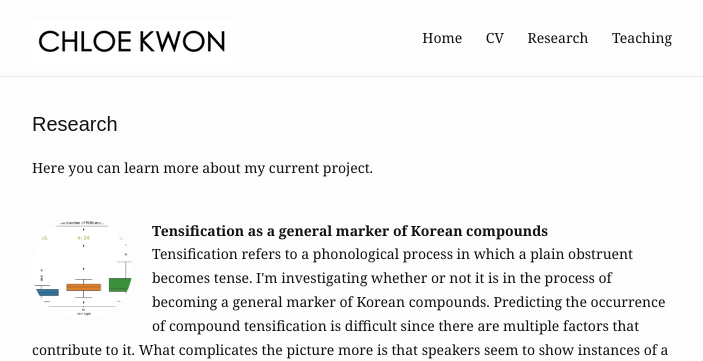
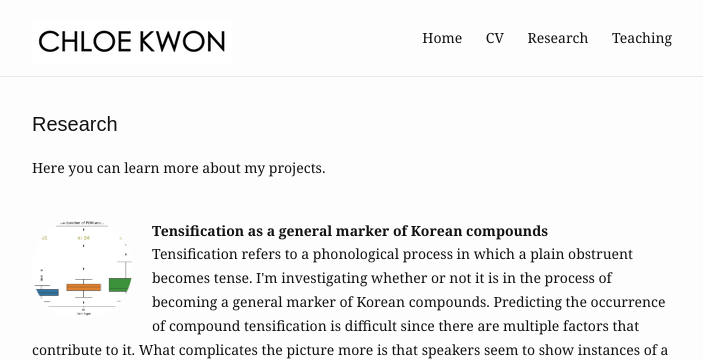
Before and after one commit to chloedkkwon/chloedkkwon.github.io, a Jekyll site: the page built from research.md, in a window 1280 px wide. Shown: the top 361 px of the page, without its empty margins (288-991 px from the left). Built offline with Jekyll 4.4.1, drawn with Linux system fonts in a browser that asks for light colours.

Commit message:
Update research.md

```diff
--- a/research.md
+++ b/research.md
@@ -18,6 +18,6 @@ items:
 
 
 ---
-Here you can learn more about my current project.
+Here you can learn more about my projects.
 <br />
 <br />
```
